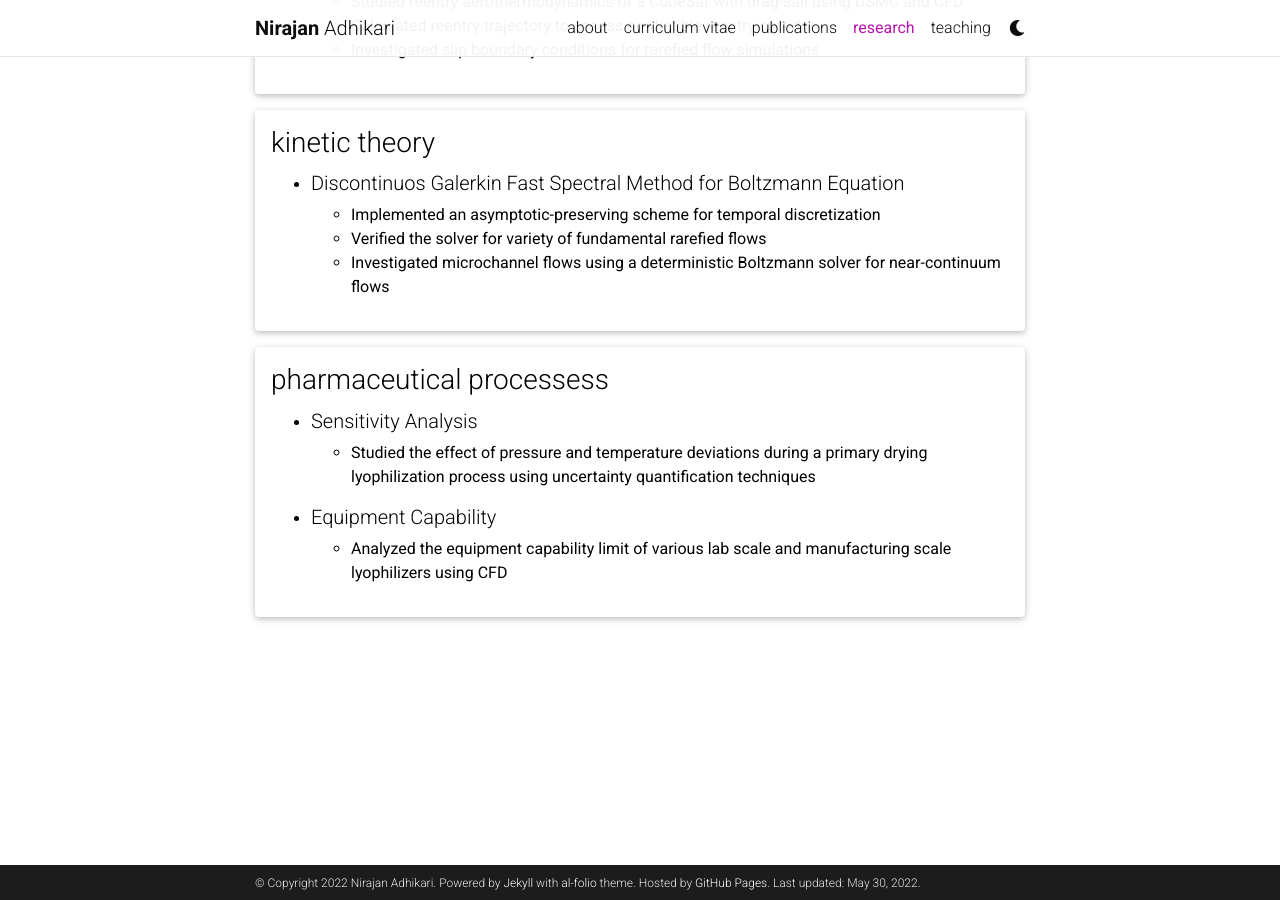
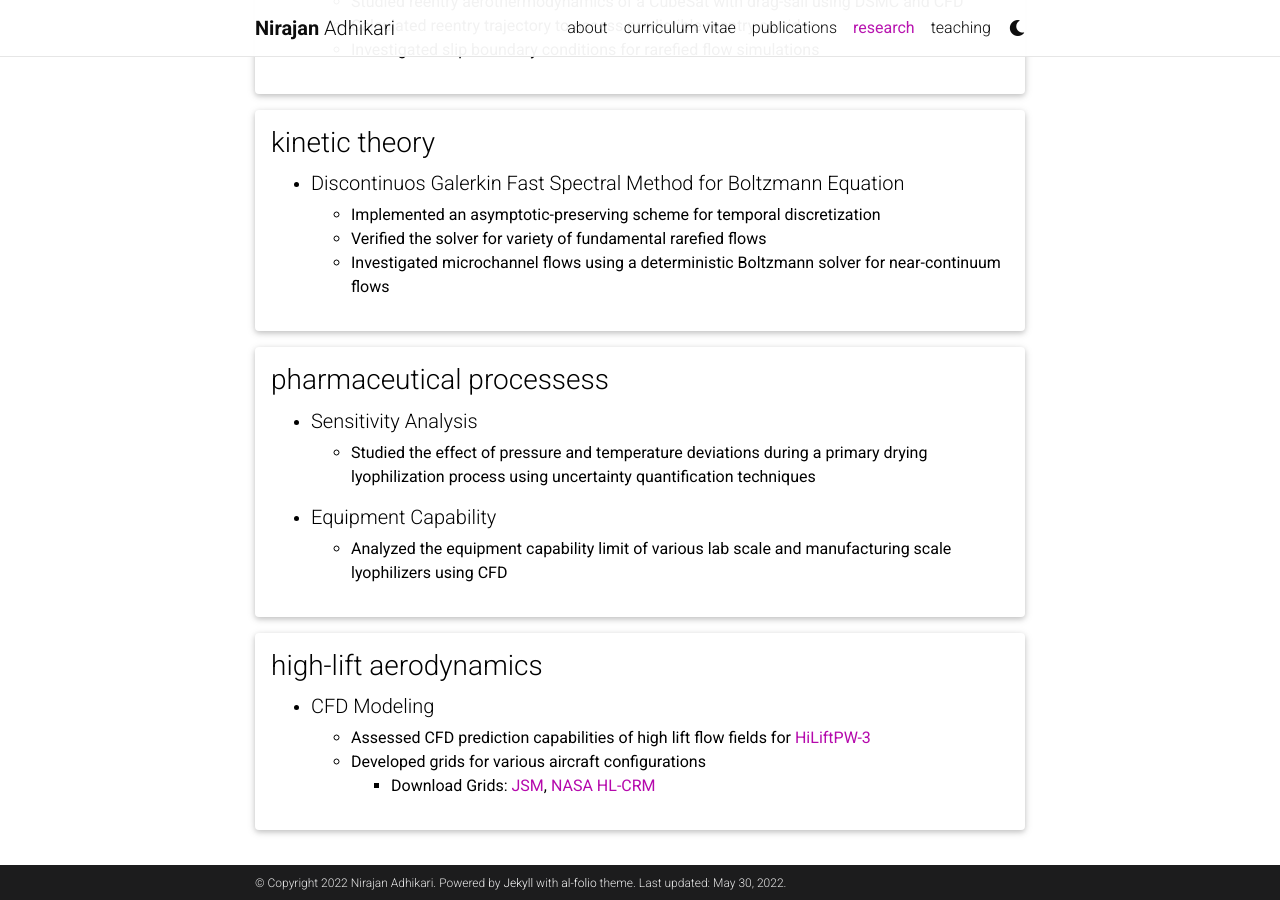
Before and after one commit to adnirajan/adnirajan.github.io, a Jekyll site: the page built from _pages/research.md, in a window 1280 px wide and 900 px high, scrolled down 657 px. Built offline with Jekyll 4.4.1, drawn with Linux system fonts in a browser that asks for light colours; comment, search, counter and statistics services are not loaded; a style sheet for code colours, icons or effects is not loaded.

Commit message:
update research with highlift  work

```diff
--- a/_config.yml
+++ b/_config.yml
@@ -11,7 +11,7 @@ description: > # the ">" symbol means to ignore newlines until "footer_text:"
   A simple, whitespace theme for academics. Based on [*folio](https://github.com/bogoli/-folio) design.
 footer_text: >
   Powered by <a href="https://jekyllrb.com/" target="_blank">Jekyll</a> with <a href="https://github.com/alshedivat/al-folio">al-folio</a> theme.
-  Hosted by <a href="https://pages.github.com/" target="_blank">GitHub Pages</a>.
+#  Hosted by <a href="https://pages.github.com/" target="_blank">GitHub Pages</a>.
 #  Photos from <a href="https://unsplash.com" target="_blank">Unsplash</a>.
 keywords:   # add your own keywords or leave empty
 
--- a/_pages/research.md
+++ b/_pages/research.md
@@ -103,4 +103,26 @@ using uncertainty quantification techniques
 					</li>
 			</ul>
 	</div>
+	<!-- high-lift -->
+	<div class="card mt-3 p-3">
+		<h3 class="card-title">high-lift aerodynamics</h3>
+			<ul class="items">
+					<li>
+						<h5>CFD Modeling</h5>
+						<ul>
+						<li>
+							Assessed CFD prediction capabilities of high lift flow fields for <a href="https://hiliftpw.larc.nasa.gov/index-workshop3.html" target="_blank">HiLiftPW-3</a>
+						</li>
+						<li>
+							Developed grids for various aircraft configurations
+						<ul>
+							<li>
+								Download Grids: <a href="https://hiliftpw-ftp.larc.nasa.gov/HiLiftPW3/JSM_Grids/Participant_Grids/c-JSM_Unstr_PW_020/" target="_blank">JSM</a>, <a href="https://hiliftpw-ftp.larc.nasa.gov/HiLiftPW3/HL-CRM_Grids/Participant_Grids/k-HLCRM_Unstr_PW_020/" target="_blank">NASA HL-CRM</a>
+							</li>
+							</ul>
+						</li>
+						</ul>
+					</li>
+			</ul>
+	</div>
 </div>
```
